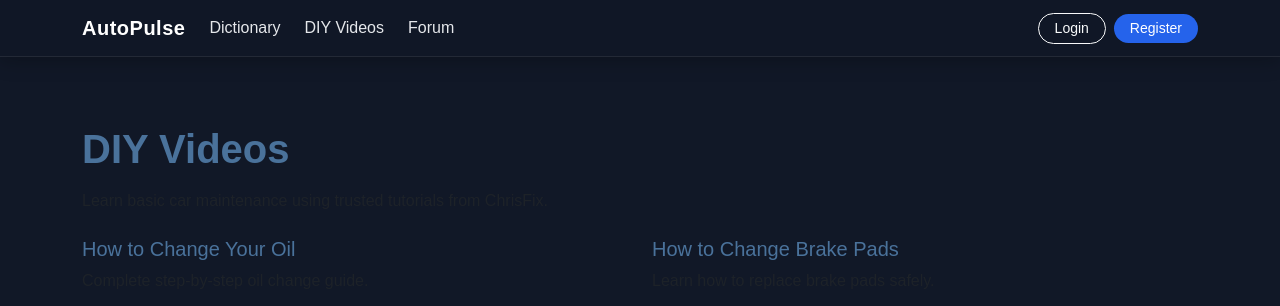
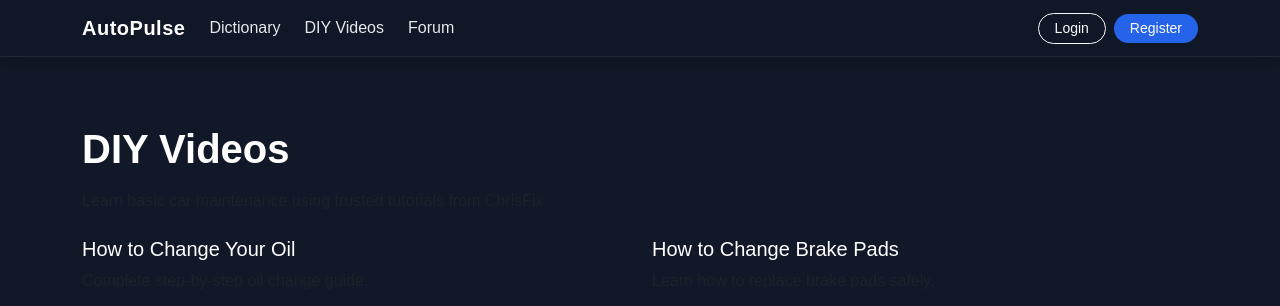
Before and after one commit to crivera193/SoftwareEngProject, a Django app: page /diy-videos/ in a window 1280 px wide. Shown: the top 306 px of the page. Run offline with Django 4.2, Linux system fonts and the light colour scheme.

Commit message:
updated text style

```diff
--- a/newApp/static/newApp/style.css
+++ b/newApp/static/newApp/style.css
@@ -1,7 +1,7 @@
 /* ================= GLOBAL ================= */
 body {
     background-color: #111827;
-    color: #4a729b;
+    color: #ffffff;
     font-family: Arial, sans-serif;
     min-height: 100vh;
 }
```
